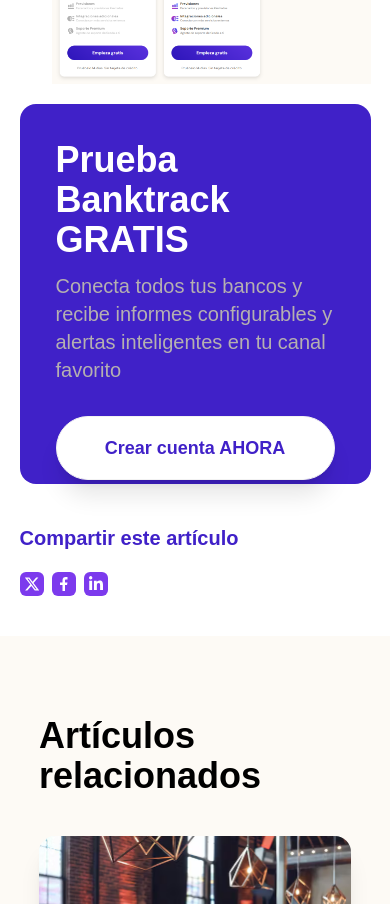
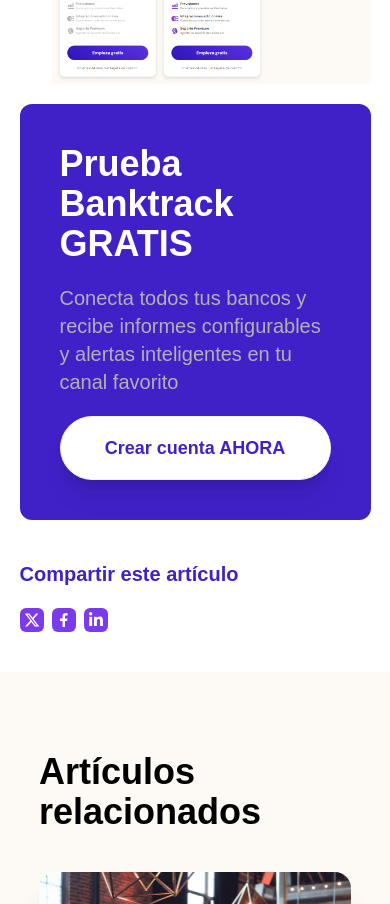
Before and after one commit to Shakib-Shajid/banktrack, a Next.js app: page /blog/title in a window 390 px wide. Shown: the part 4947-5851 px from the top of the page. Built offline with nearby package versions, Linux system fonts and the light colour scheme.

Commit message:
blog details page register button responsive added

```diff
--- a/src/app/blog/[id]/page.jsx
+++ b/src/app/blog/[id]/page.jsx
@@ -137,15 +137,19 @@
 
                 </ol>
 
-                <div className='h-[45vh] md:h-[30vh] lg:h-[40vh] bg-[#4021C8] p-4 flex flex-col lg:flex-row lg:items-center rounded-2xl md:py-14 lg:py-0'>
-                    <div className='p-5 lg:px-10 w-full lg:w-[70%] '>
+
+
+                <div className='bg-[#4021C8] rounded-xl flex flex-col lg:flex-row lg:gap-20 p-10 lg:p-16 lg:items-center md:w-[94%] lg:w-full mx-auto'>
+                    <div className='lg:w-[80%]'>
                         <h2 className='text-4xl font-bold text-white'>Prueba Banktrack GRATIS</h2>
-                        <p className='text-xl lg:w-[80%] my-3 text-[#b5b0b0]'>Conecta todos tus bancos y recibe informes configurables y alertas inteligentes en tu canal favorito</p>
+                        <p className='text-xl text-[#b5b0b0] my-5'>Conecta todos tus bancos y recibe informes configurables y alertas inteligentes en tu canal favorito</p>
                     </div>
-                    <div className='px-5 w-full lg:w-[35%]'>
-                        <Link href="/registrarse"><button className='btn btn-lg bg-white rounded-full text-[#4021C8] shadow-xl w-full'>Crear cuenta AHORA</button></Link>
+                    <div className='lg:w-[40%]'>
+                        <Link href="/registrarse" ><button className='btn btn-lg w-full bg-white rounded-full text-[#4021C8] shadow-xl'>Crear cuenta AHORA</button></Link>
                     </div>
                 </div>
+
+
 
                 <div className='text-xl my-10 relative'>
                     <Image src="/arrow_1.png" width="50" height="50" alt="" className='absolute -left-14 top-5 hidden lg:grid' />
```
